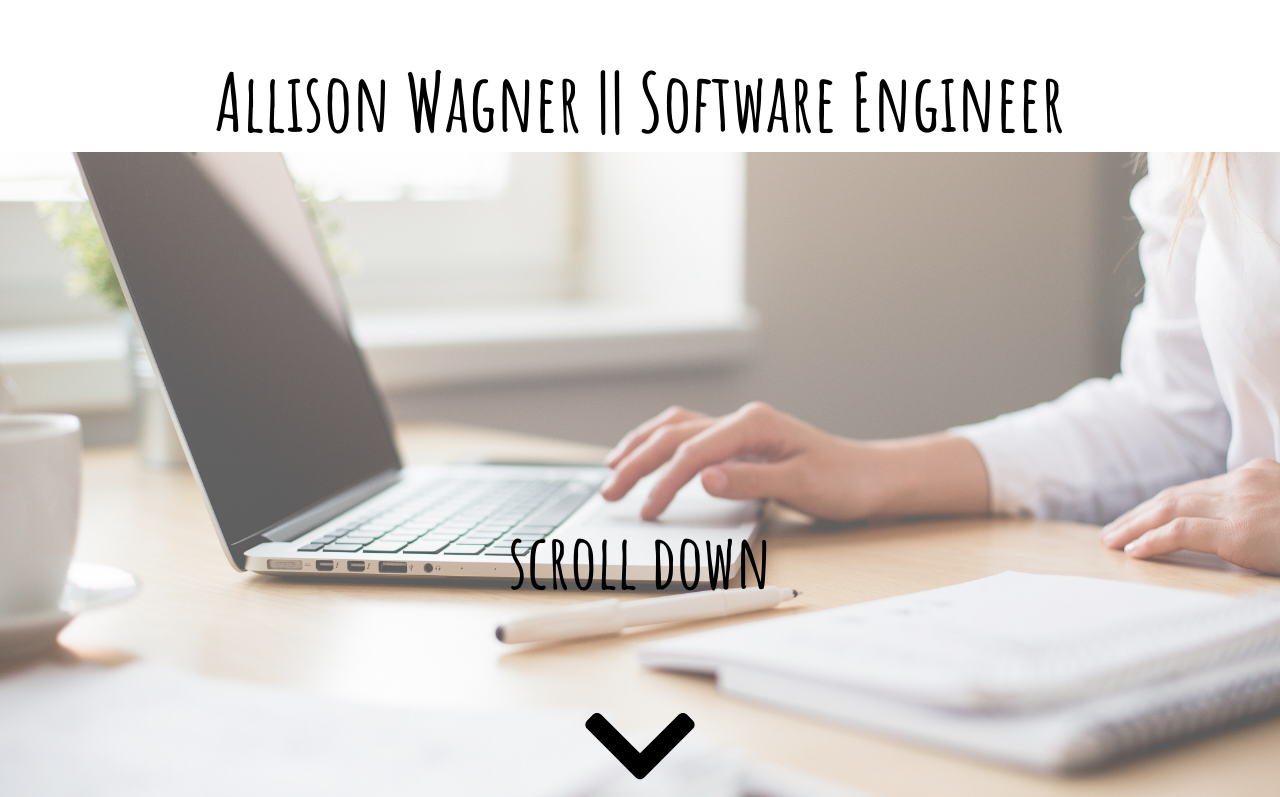
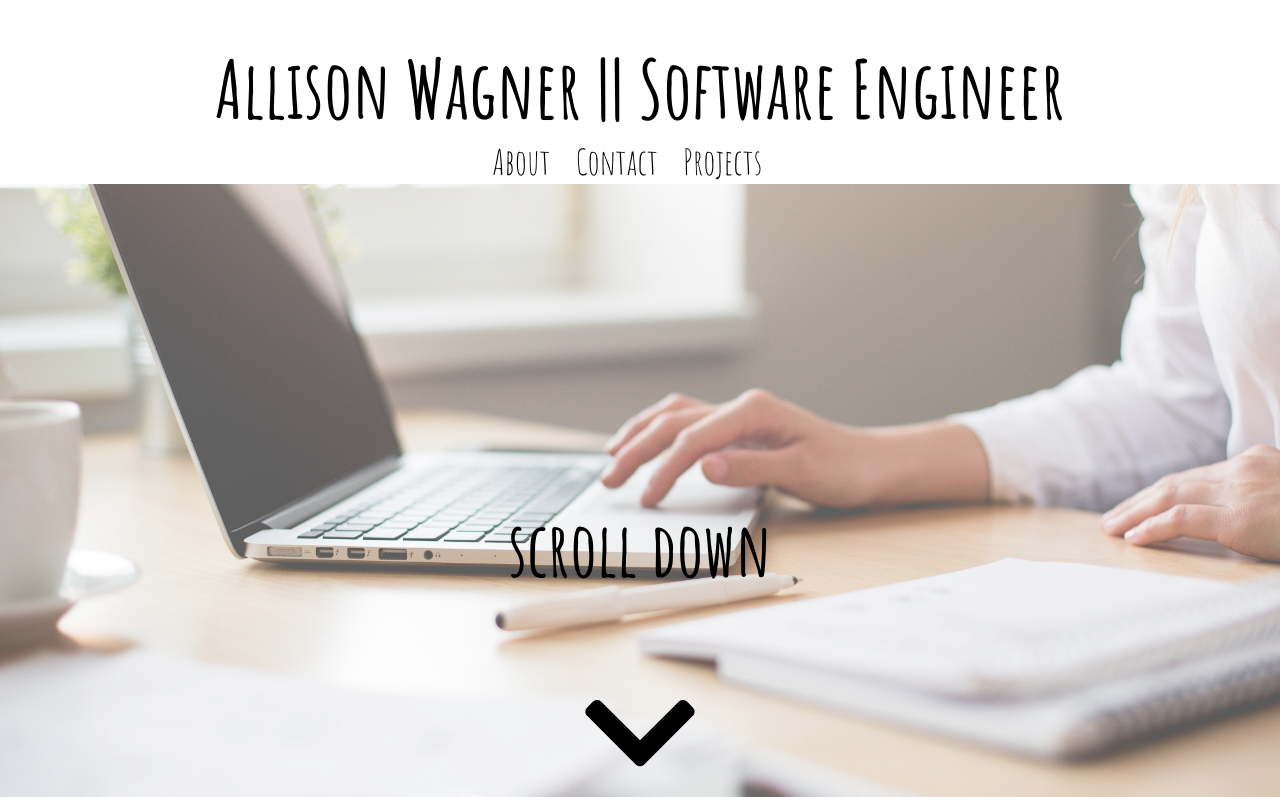
Before and after one commit to allisonjw/Allison-Wagner, a React (Create React App) app: page / in a window 1280 px wide. Shown: the top 797 px of the page. Built offline with nearby package versions, Linux system fonts and the light colour scheme.

Commit message:
Adds navbar nested in header and adjust styling

```diff
--- a/src/Header/Header.js
+++ b/src/Header/Header.js
@@ -1,5 +1,6 @@
 import React from "react";
 import "./Header.scss";
+import { Navbar } from "../Navbar/Navbar";
 import { FaChevronDown } from 'react-icons/fa';
 
 export const Header = () => {
@@ -8,6 +9,7 @@ export const Header = () => {
             <h1>
                 Allison Wagner || Software Engineer
             </h1>
+            <Navbar />
             <div className="scroll_down">
             <h3>scroll down</h3>
             <FaChevronDown className="header_arrow"/>
--- a/src/Header/Header.scss
+++ b/src/Header/Header.scss
@@ -20,7 +20,7 @@ h1 {
     background-color: white;
     font-size: 5em;
     font-weight: 700;
-    margin: 4% 0 0;
+    margin: 3% 0 0;
     @include sm {
       font-size: 3em;
     }
```
